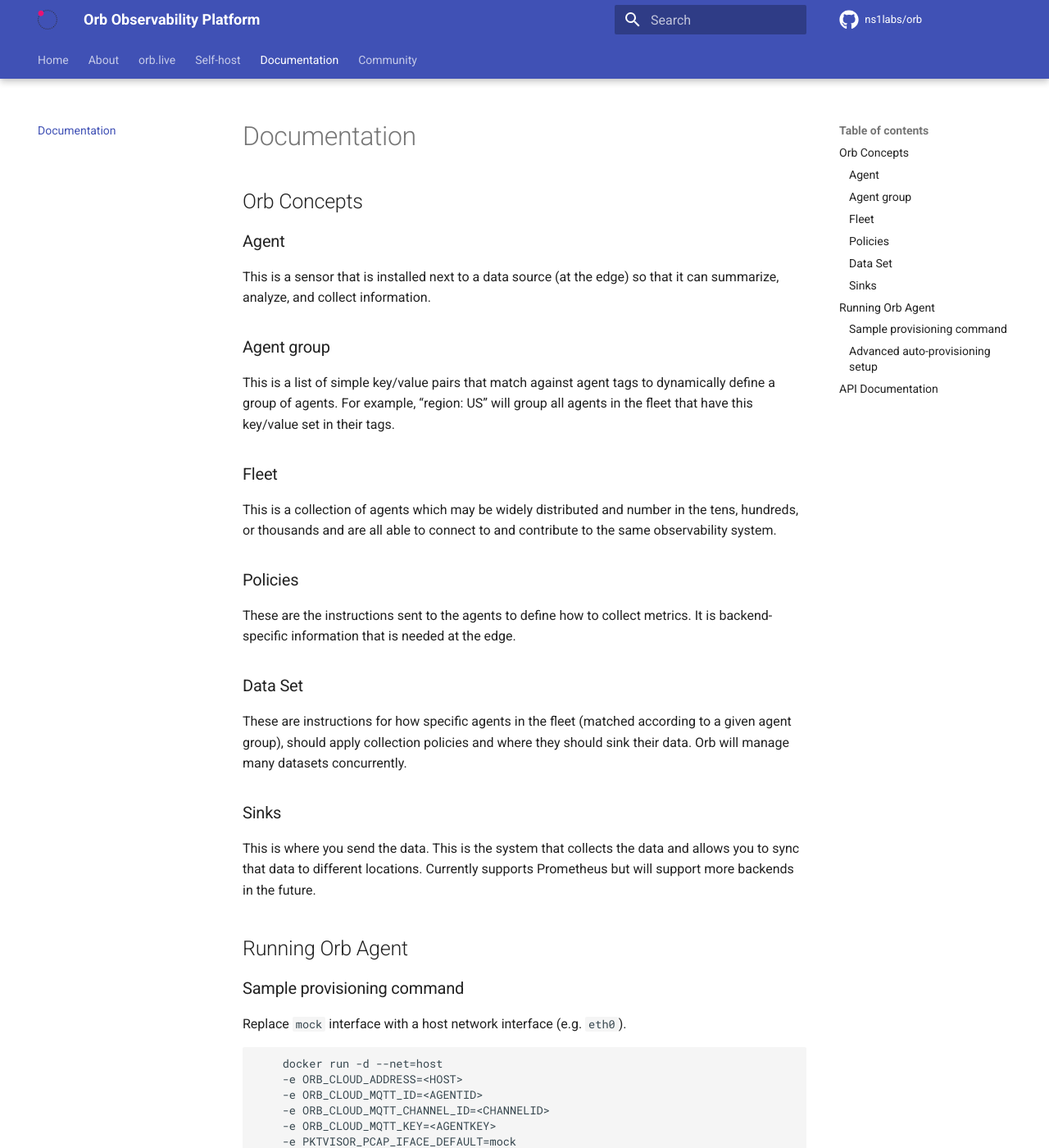
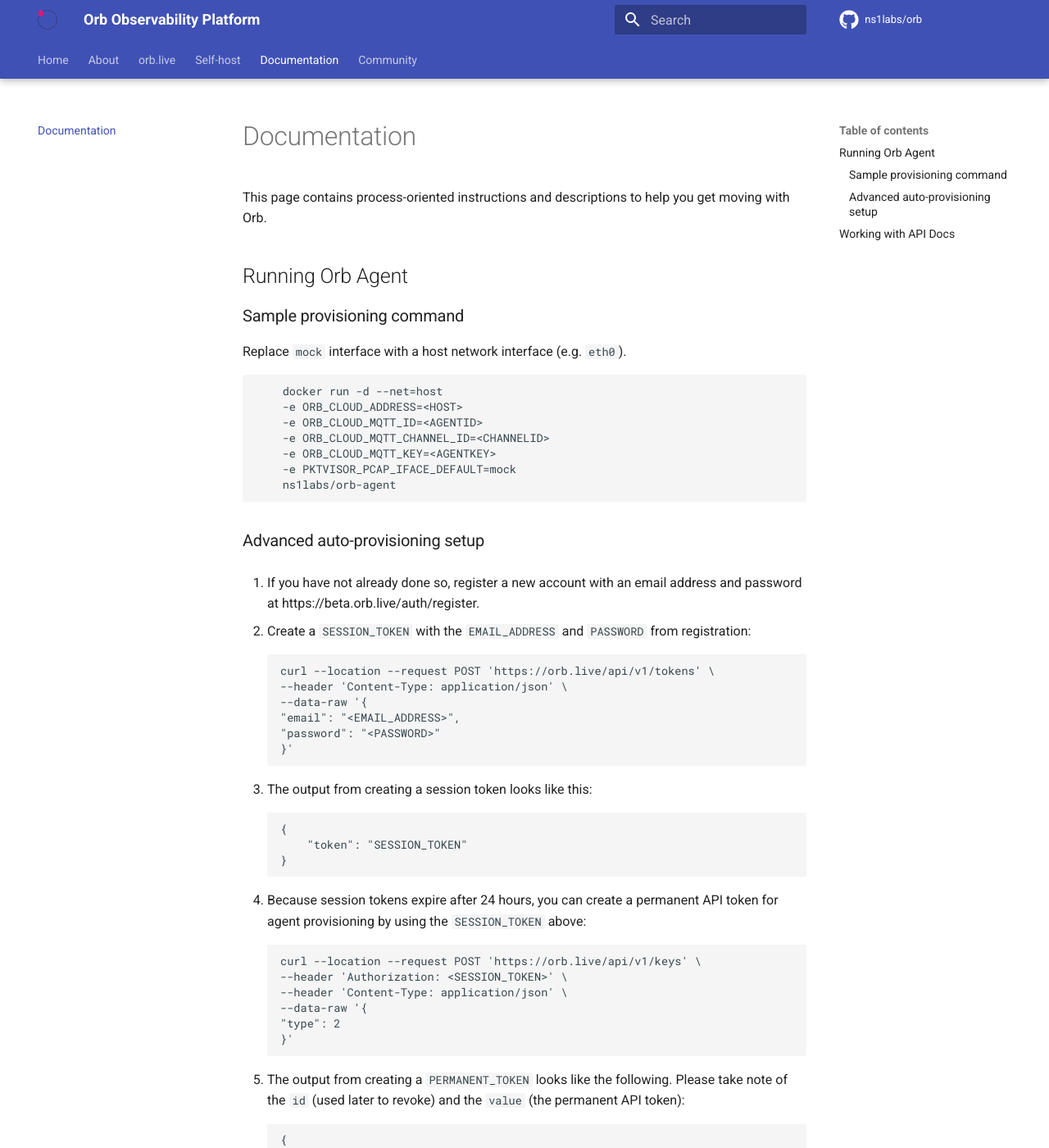
Before and after one commit to orb-community/orb-website, an MkDocs documentation site: the page built from docs/docs.md, in a window 1280 px wide and 1400 px high. Shown: the whole window at 82% size. Built offline with MkDocs 1.6.1 and Material for MkDocs 9.7.7, drawn with Linux system fonts in a browser that asks for light colours; comment, search, counter and statistics services are not loaded; some of the changed text lies outside the part shown.

Commit message:
text edits and moved content

```diff
--- a/docs/docs.md
+++ b/docs/docs.md
@@ -1,24 +1,5 @@
 # Documentation
-
-
-## Orb Concepts
-### Agent
-This is a sensor that is installed next to a data source (at the edge) so that it can summarize, analyze, and collect information.
-
-### Agent group
-This is a list of simple key/value pairs that match against agent tags to dynamically define a group of agents. For example, “region: US” will group all agents in the fleet that have this key/value set in their tags.
-
-### Fleet
-This is a collection of agents which may be widely distributed and number in the tens, hundreds, or thousands and are all able to connect to and contribute to the same observability system.
-
-### Policies
-These are the instructions sent to the agents to define how to collect metrics. It is backend-specific information that is needed at the edge.
-
-### Data Set
-These are instructions for how specific agents in the fleet (matched according to a given agent group), should apply collection policies and where they should sink their data. Orb will manage many datasets concurrently.
-
-### Sinks
-This is where you send the data. This is the system that collects the data and allows you to sync that data to different locations. Currently supports Prometheus but will support more backends in the future.
+This page contains process-oriented instructions and descriptions to help you get moving with Orb.
 
 ## Running Orb Agent
 ### Sample provisioning command
@@ -107,7 +88,7 @@
         -e ORB_CLOUD_API_TOKEN=<PERMANENT_TOKEN> \
         ns1labs/orb-agent:develop -d -c /usr/local/orb/agent.yaml
 
-## API Documentation
+## Working with API Docs
 Follow the links below for API documentation of each respective Orb microservice:
 
 * [Fleet](https://getorb.io/api/fleet.html)
```
